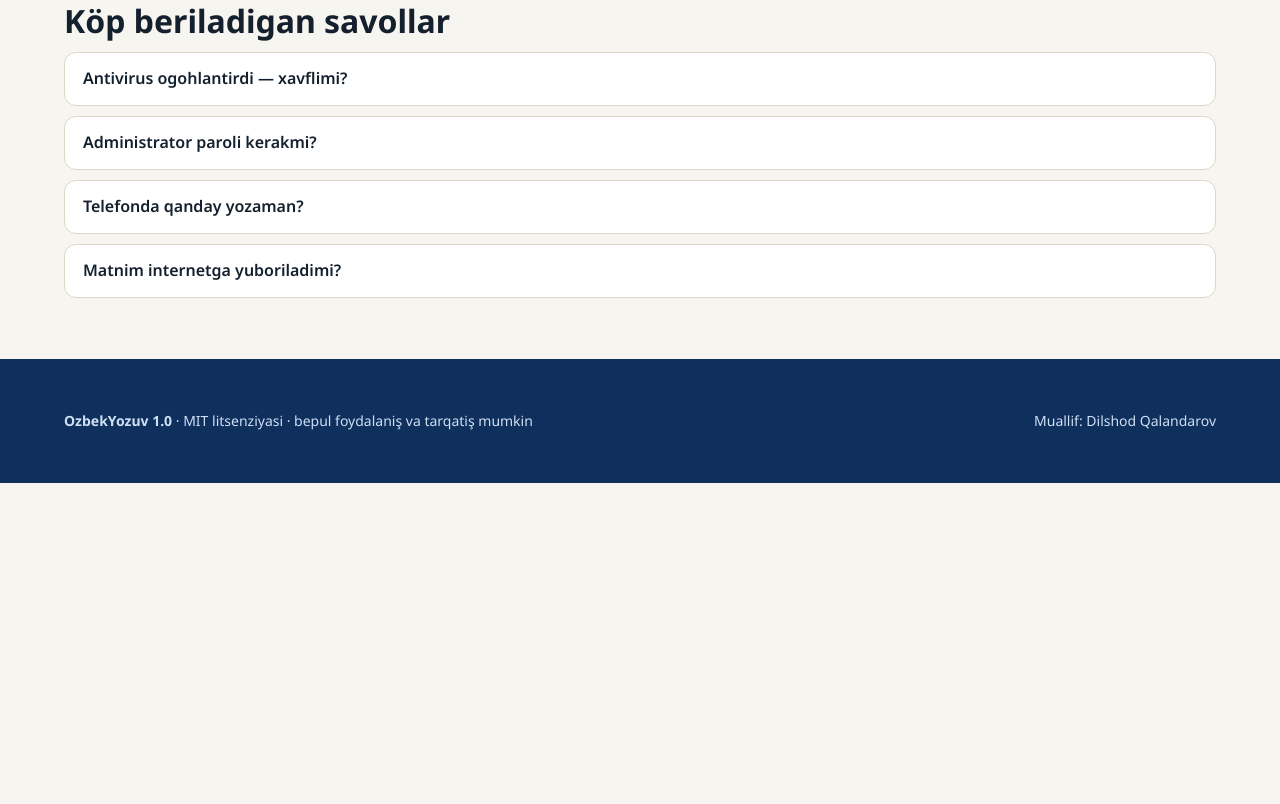
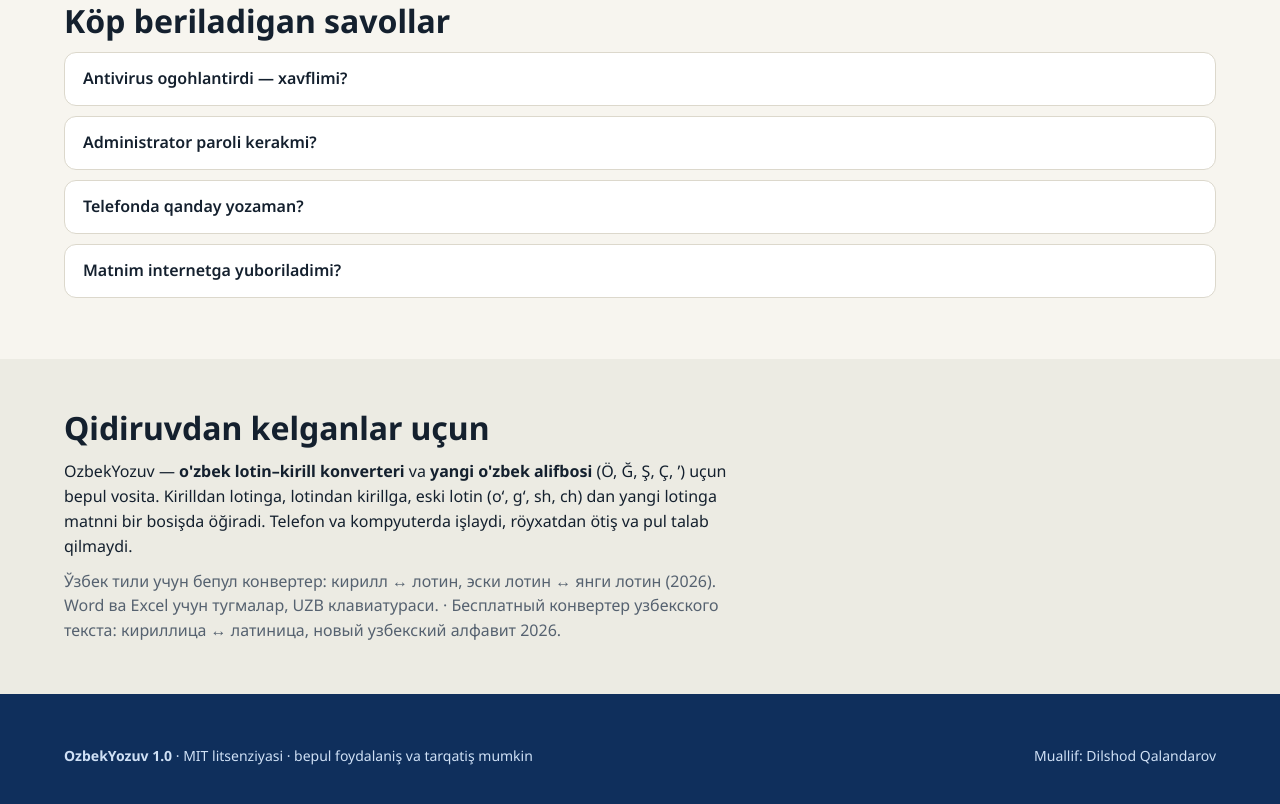
Before and after one commit to dqalandarov9897-blip/OzbekYozuv, a plain HTML site: page docs/index.html in a window 1280 px wide. Shown: the part 2861-3665 px from the top of the page. Before the commit the page ends 3344 px from the top, so only its background shows below. Drawn offline with Linux system fonts and the light colour scheme; a web font is replaced by a local one.

Commit message:
Update index.html

```diff
--- a/docs/index.html
+++ b/docs/index.html
@@ -3,8 +3,14 @@
 <head>
 <meta charset="utf-8">
 <meta name="viewport" content="width=device-width, initial-scale=1">
-<title>OzbekYozuv — konverter</title>
-<meta name="description" content="Bepul konverter: Lotin 2026, Lotin 1995 va Kirill özbek yozuvlari orasida. Internetsiz ham işlaydi.">
+<title>OzbekYozuv — yangi o'zbek alifbosi konverteri: Lotin 2026, Lotin 1995, Kirill</title>
+<meta name="keywords" content="yangi o'zbek alifbosi, o'zbek lotin kirill konverter, kirill lotin o'girish, lotin 2026, ö ğ ş ç, ozbek klaviatura, krill lotin, транслитерация узбекский, узбекский латиница кириллица конвертер">
+<link rel="canonical" href="https://dqalandarov9897-blip.github.io/OzbekYozuv/">
+<meta property="og:url" content="https://dqalandarov9897-blip.github.io/OzbekYozuv/">
+<meta property="og:type" content="website">
+<meta property="og:locale" content="uz_UZ">
+<script type="application/ld+json">{"@context":"https://schema.org","@type":"SoftwareApplication","name":"OzbekYozuv","applicationCategory":"UtilitiesApplication","operatingSystem":"Windows, Android, iOS, Web","offers":{"@type":"Offer","price":"0","priceCurrency":"UZS"},"inLanguage":"uz","url":"https://dqalandarov9897-blip.github.io/OzbekYozuv/","description":"Yangi o'zbek lotin alifbosi (Ö, Ğ, Ş, Ç) uchun bepul konverter va klaviatura: Lotin 2026, Lotin 1995 va Kirill."}</script>
+<meta name="description" content="Bepul onlayn konverter: matnni yangi o'zbek alifbosiga (Ö, Ğ, Ş, Ç), eski lotinga yoki kirillga bir bosishda o'giring. Word, Excel va UZB klaviaturasi. Ўзбек кирилл-лотин конвертери.">
 <meta property="og:title" content="OzbekYozuv — Lotin 2026 · Lotin 1995 · Kirill">
 <meta property="og:description" content="Matnni bir bosişda yangi özbek alifbosiga öğiring. Bepul, röyxatdan ötişsiz.">
 <link rel="preconnect" href="https://fonts.googleapis.com">
@@ -222,6 +228,11 @@ footer .wrap{display:flex;flex-wrap:wrap;gap:10px 24px;justify-content:space-bet
   <details><summary>Matnim internetga yuboriladimi?</summary><p>Yöq. Öğiriş brauzeringizning özida bajariladi. Sahifani saqlab olsangiz, internetsiz ham işlaydi.</p></details>
 </div></section>
 
+<section class="band alt" id="haqida"><div class="wrap">
+  <h2>Qidiruvdan kelganlar uçun</h2>
+  <p style="max-width:75ch;margin:0 0 10px">OzbekYozuv — <b>o'zbek lotin–kirill konverteri</b> va <b>yangi o'zbek alifbosi</b> (Ö, Ğ, Ş, Ç, ʼ) uçun bepul vosita. Kirilldan lotinga, lotindan kirillga, eski lotin (oʻ, gʻ, sh, ch) dan yangi lotinga matnni bir bosişda öğiradi. Telefon va kompyuterda işlaydi, röyxatdan ötiş va pul talab qilmaydi.</p>
+  <p style="max-width:75ch;margin:0;color:var(--mute)">Ўзбек тили учун бепул конвертер: кирилл ↔ лотин, эски лотин ↔ янги лотин (2026). Word ва Excel учун тугмалар, UZB клавиатураси. · Бесплатный конвертер узбекского текста: кириллица ↔ латиница, новый узбекский алфавит 2026.</p>
+</div></section>
 <footer class="band"><div class="wrap">
   <span><b>OzbekYozuv 1.0</b> · MIT litsenziyasi · bepul foydalaniş va tarqatiş mumkin</span>
   <span>Muallif: Dilshod Qalandarov</span>
```
